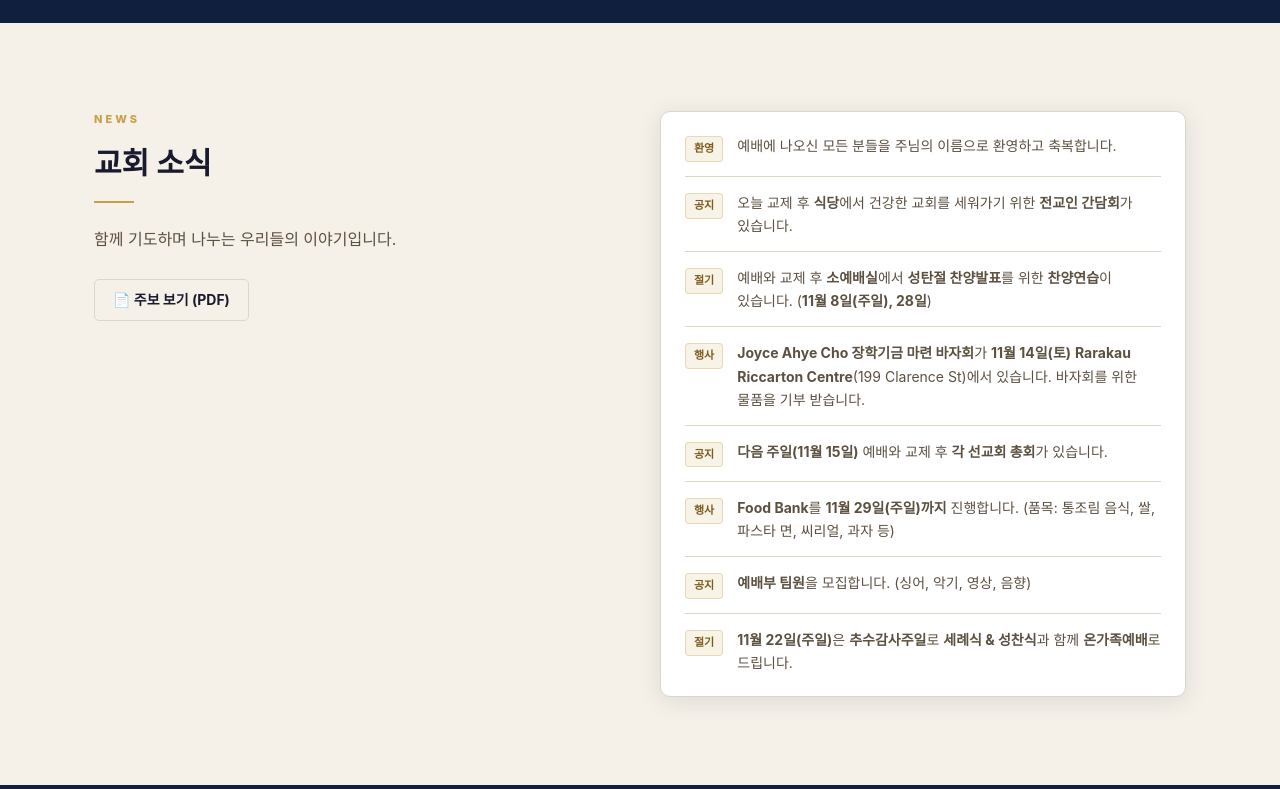
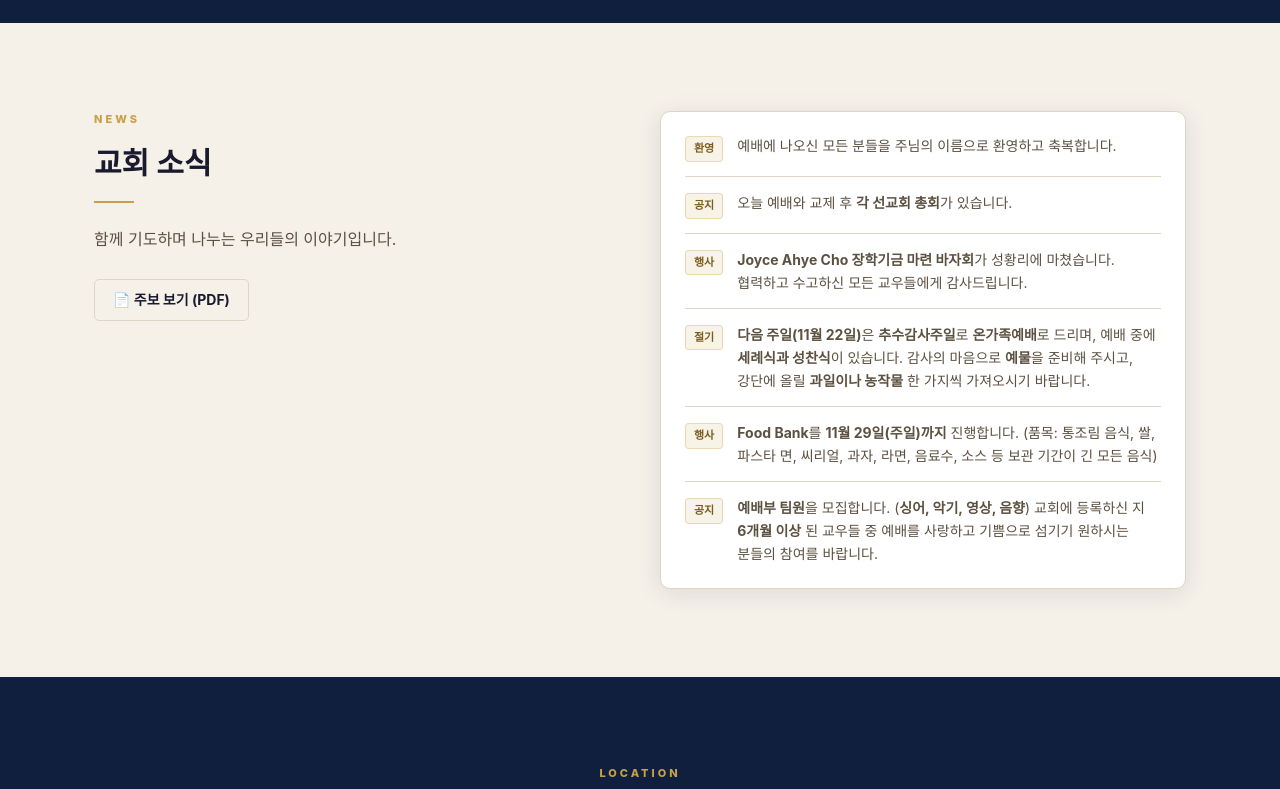
Before and after one commit to jslove28/Logos_Church_CHCH, a plain HTML site: page index.html in a window 1280 px wide. Shown: the part 4560-5349 px from the top of the page. Drawn offline with nearby package versions, Linux system fonts and the light colour scheme; a web font is replaced by a local one.

Commit message:
Update bulletin to 20261115 and refresh news announcements

```diff
--- a/index.html
+++ b/index.html
@@ -441,7 +441,7 @@
         <div class="gold-line-left"></div>
         <p style="margin:22px 0 0; font-size:16px; color:var(--text-light-mute); line-height:1.85;">함께 기도하며 나누는 우리들의 이야기입니다.</p>
         <div style="margin-top:24px;">
-          <a href="Bulletin/20261108.pdf" class="btn btn-ol-light" target="_blank" style="font-size:14px;">📄 주보 보기 (PDF)</a>
+          <a href="Bulletin/20261115.pdf" class="btn btn-ol-light" target="_blank" style="font-size:14px;">📄 주보 보기 (PDF)</a>
         </div>
       </div>
       <div class="card-light" style="padding:8px 24px; box-shadow:var(--shadow);">
@@ -559,13 +559,11 @@
     /* 뉴스 데이터 */
     const news = [
       { tag: "환영", text: "예배에 나오신 모든 분들을 주님의 이름으로 환영하고 축복합니다." },
-      { tag: "공지", text: "오늘 교제 후 <strong>식당</strong>에서 건강한 교회를 세워가기 위한 <strong>전교인 간담회</strong>가 있습니다." },
-      { tag: "절기", text: "예배와 교제 후 <strong>소예배실</strong>에서 <strong>성탄절 찬양발표</strong>를 위한 <strong>찬양연습</strong>이 있습니다. (<strong>11월 8일(주일), 28일</strong>)" },
-      { tag: "행사", text: "<strong>Joyce Ahye Cho 장학기금 마련 바자회</strong>가 <strong>11월 14일(토)</strong> <strong>Rarakau Riccarton Centre</strong>(199 Clarence St)에서 있습니다. 바자회를 위한 물품을 기부 받습니다." },
-      { tag: "공지", text: "<strong>다음 주일(11월 15일)</strong> 예배와 교제 후 <strong>각 선교회 총회</strong>가 있습니다." },
-      { tag: "행사", text: "<strong>Food Bank</strong>를 <strong>11월 29일(주일)까지</strong> 진행합니다. (품목: 통조림 음식, 쌀, 파스타 면, 씨리얼, 과자 등)" },
-      { tag: "공지", text: "<strong>예배부 팀원</strong>을 모집합니다. (싱어, 악기, 영상, 음향)" },
-      { tag: "절기", text: "<strong>11월 22일(주일)</strong>은 <strong>추수감사주일</strong>로 <strong>세례식 & 성찬식</strong>과 함께 <strong>온가족예배</strong>로 드립니다." }
+      { tag: "공지", text: "오늘 예배와 교제 후 <strong>각 선교회 총회</strong>가 있습니다." },
+      { tag: "행사", text: "<strong>Joyce Ahye Cho 장학기금 마련 바자회</strong>가 성황리에 마쳤습니다. 협력하고 수고하신 모든 교우들에게 감사드립니다." },
+      { tag: "절기", text: "<strong>다음 주일(11월 22일)</strong>은 <strong>추수감사주일</strong>로 <strong>온가족예배</strong>로 드리며, 예배 중에 <strong>세례식과 성찬식</strong>이 있습니다. 감사의 마음으로 <strong>예물</strong>을 준비해 주시고, 강단에 올릴 <strong>과일이나 농작물</strong> 한 가지씩 가져오시기 바랍니다." },
+      { tag: "행사", text: "<strong>Food Bank</strong>를 <strong>11월 29일(주일)까지</strong> 진행합니다. (품목: 통조림 음식, 쌀, 파스타 면, 씨리얼, 과자, 라면, 음료수, 소스 등 보관 기간이 긴 모든 음식)" },
+      { tag: "공지", text: "<strong>예배부 팀원</strong>을 모집합니다. (<strong>싱어, 악기, 영상, 음향</strong>) 교회에 등록하신 지 <strong>6개월 이상</strong> 된 교우들 중 예배를 사랑하고 기쁨으로 섬기기 원하시는 분들의 참여를 바랍니다." }
     ];
 
     const newsContainer = document.getElementById('news-list');
```
Also changed, not shown: 1 other file.
